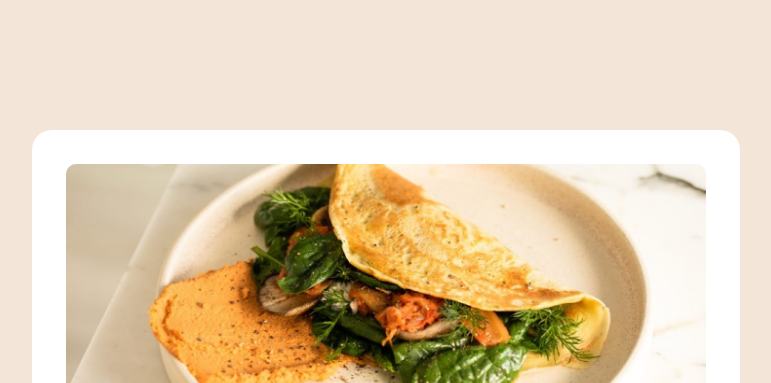
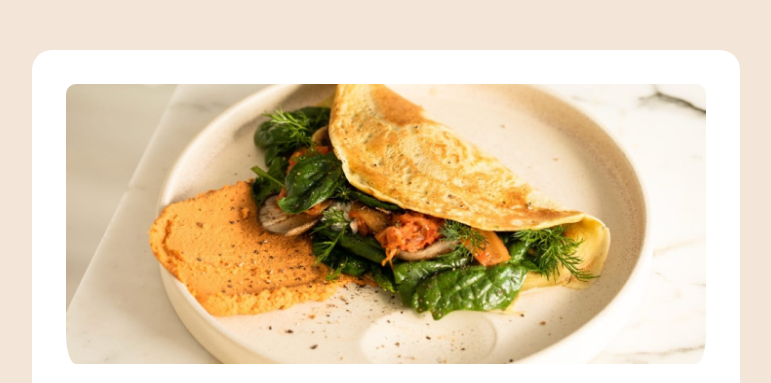
Before and after one commit to Jerushapreethiraj/Recipe-page, a plain HTML site: page index.html in a window 1280 px wide. Shown: the part 203-586 px from the top of the page, without its empty margins (254-1025 px from the left). Drawn offline with Linux system fonts and the light colour scheme.

Commit message:
Update style.css

```diff
--- a/style.css
+++ b/style.css
@@ -4,7 +4,7 @@ body
     display: grid;
     place-items: center;
     place-content: center;
-    height: 300vh;
+    height: 280vh;
 }
 #card1
 {
```
